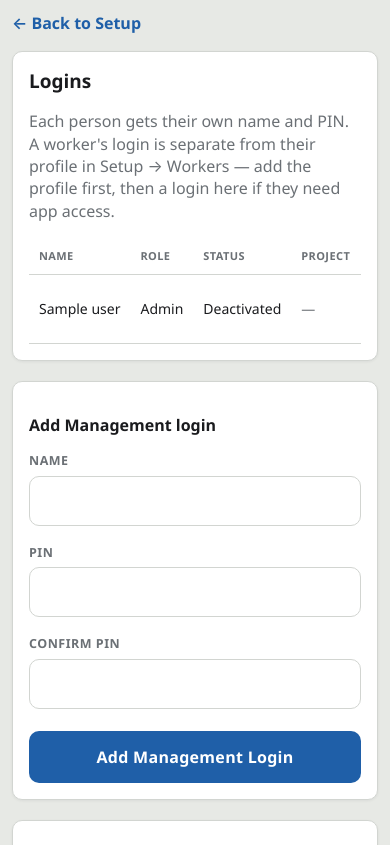
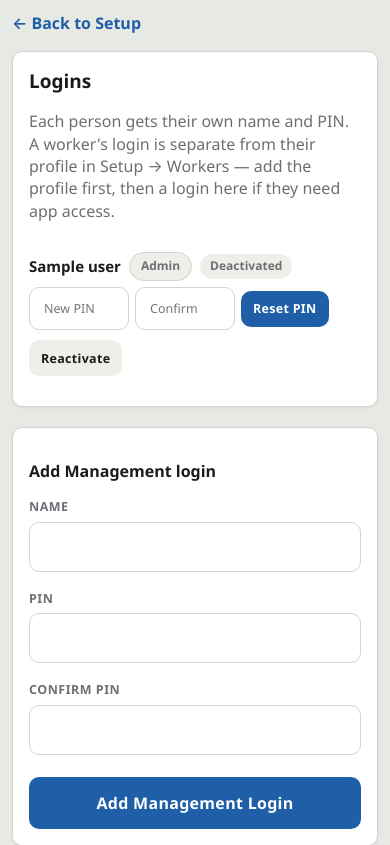
Before and after one commit to suneeltest2026/aajkaam, a Node server app: template views/setup/users.ejs in a window 390 px wide. Shown: the part 54-899 px from the top of the page. Run offline with Node 20, Linux system fonts and the light colour scheme; the template is opened without the code that fills it: most values are stand-ins (such as "Sample title", 1, 10 or a date in 2020).

Commit message:
Redesign Setup > Workers/Users lists to stop overflowing on mobile
The project-link select, PIN reset fields, and deactivate button were
all crammed into a single wide table row, which overflowed the card on
desktop and cut off entirely on phone widths with no visible way to
scroll to the hidden actions. Replaced the tables with stacked list
rows that wrap naturally instead of forcing everything onto one line.

```diff
--- a/public/style.css
+++ b/public/style.css
@@ -163,6 +163,21 @@ th, td { text-align: left; padding: 10px; border-bottom: 1px solid var(--line);
 th { color: var(--steel); text-transform: uppercase; font-size: 11px; letter-spacing: 0.4px; }
 td.num, th.num { text-align: right; font-family: var(--mono); font-variant-numeric: tabular-nums; }
 
+/* ---- list-row: for rows that carry inline forms (Setup > Workers/Users) ----
+   A table forces every action onto one horizontal line, which overflows on
+   a phone with nothing but a hidden scrollbar to show for it. This wraps
+   instead, so a row grows taller rather than wider. */
+.list-row { padding: 14px 0; border-bottom: 1px solid var(--line); }
+.list-row:last-child { border-bottom: none; }
+.list-row-head { display: flex; align-items: center; gap: 8px; flex-wrap: wrap; margin-bottom: 6px; }
+.list-row-name { font-size: 15px; font-weight: 700; }
+.list-row-meta { display: flex; gap: 14px; flex-wrap: wrap; color: var(--steel); font-size: 13px; margin-bottom: 10px; }
+.list-row-actions { display: flex; gap: 10px; flex-wrap: wrap; align-items: center; }
+.list-row-actions form { display: flex; gap: 6px; align-items: center; margin: 0; flex-wrap: wrap; }
+.list-row-actions input, .list-row-actions select { min-height: 36px; width: auto; font-size: 12.5px; }
+.list-row-actions input[type="password"] { width: 100px; }
+.list-row-actions button { width: auto; min-height: 36px; margin: 0; padding: 0 12px; font-size: 12.5px; }
+
 .nav-links {
   display: flex;
   gap: 4px;
--- a/views/setup/users.ejs
+++ b/views/setup/users.ejs
@@ -13,46 +13,40 @@
     <div class="card">
       <h2>Logins</h2>
       <p style="color:var(--steel);">Each person gets their own name and PIN. A worker's login is separate from their profile in Setup &rarr; Workers — add the profile first, then a login here if they need app access.</p>
-      <div class="table-wrap">
-        <table>
-          <tr><th>Name</th><th>Role</th><th>Status</th><th>Project</th><th></th></tr>
       <% users.forEach(u => { %>
-            <tr>
-              <td><%= u.name %></td>
-              <td style="text-transform:capitalize;"><%= u.role %></td>
-              <td><%= u.is_active ? 'Active' : 'Deactivated' %></td>
-              <td>
+        <div class="list-row">
+          <div class="list-row-head">
+            <span class="list-row-name"><%= u.name %></span>
+            <span class="pill pill--neutral" style="text-transform:capitalize;"><%= u.role %></span>
+            <span class="status" style="<%= u.is_active ? 'background:var(--good-bg);color:var(--good);' : 'background:var(--app-bg);color:var(--steel);' %>"><%= u.is_active ? 'Active' : 'Deactivated' %></span>
+          </div>
           <% if (u.role === 'supervisor') { %>
-                  <form method="POST" action="/setup/users/<%= u.id %>/link-project" style="display:flex;gap:6px;align-items:center;margin:0;">
-                    <select name="project_id" style="min-height:36px;width:auto;">
+            <div class="list-row-meta"><span>Project: <%= u.project_name || 'Not tagged' %></span></div>
+          <% } %>
+          <div class="list-row-actions">
+            <% if (u.role === 'supervisor') { %>
+              <form method="POST" action="/setup/users/<%= u.id %>/link-project">
+                <select name="project_id">
                   <option value="">-- No project --</option>
                   <% projects.forEach(p => { %>
                     <option value="<%= p.id %>" <%= u.project_id === p.id ? 'selected' : '' %>><%= p.name %></option>
                   <% }) %>
                 </select>
-                    <button type="submit" style="width:auto;min-height:36px;margin:0;padding:0 12px;font-size:12.5px;">Link</button>
+                <button type="submit">Link</button>
               </form>
-                <% } else { %>
-                  <span style="color:var(--steel);">—</span>
             <% } %>
-              </td>
-              <td>
-                <div style="display:flex;gap:8px;">
-                  <form method="POST" action="/setup/users/<%= u.id %>/reset-pin" style="display:flex;gap:6px;align-items:center;margin:0;">
-                    <input type="password" name="pin" placeholder="New PIN" inputmode="numeric" minlength="4" maxlength="6" required style="min-height:36px;width:110px;">
-                    <input type="password" name="confirm_pin" placeholder="Confirm" inputmode="numeric" minlength="4" maxlength="6" required style="min-height:36px;width:110px;">
-                    <button type="submit" style="width:auto;min-height:36px;margin:0;padding:0 12px;font-size:12.5px;">Reset PIN</button>
+            <form method="POST" action="/setup/users/<%= u.id %>/reset-pin">
+              <input type="password" name="pin" placeholder="New PIN" inputmode="numeric" minlength="4" maxlength="6" required>
+              <input type="password" name="confirm_pin" placeholder="Confirm" inputmode="numeric" minlength="4" maxlength="6" required>
+              <button type="submit">Reset PIN</button>
             </form>
-                  <form method="POST" action="/setup/users/<%= u.id %>/toggle-active" style="margin:0;">
-                    <button type="submit" style="width:auto;min-height:36px;margin:0;padding:0 12px;font-size:12.5px;background:var(--app-bg);color:var(--ink);"><%= u.is_active ? 'Deactivate' : 'Reactivate' %></button>
+            <form method="POST" action="/setup/users/<%= u.id %>/toggle-active">
+              <button type="submit" style="background:var(--app-bg);color:var(--ink);"><%= u.is_active ? 'Deactivate' : 'Reactivate' %></button>
             </form>
           </div>
-              </td>
-            </tr>
+        </div>
       <% }) %>
-          <% if (!users.length) { %><tr><td colspan="5" style="color:var(--steel);">No logins yet.</td></tr><% } %>
-        </table>
-      </div>
+      <% if (!users.length) { %><p style="color:var(--steel);">No logins yet.</p><% } %>
     </div>
 
     <div class="card">
```
Also changed, not shown: views/setup/workers.ejs (+16 -16 lines). Lines whose indentation alone changed are shown as unchanged.
